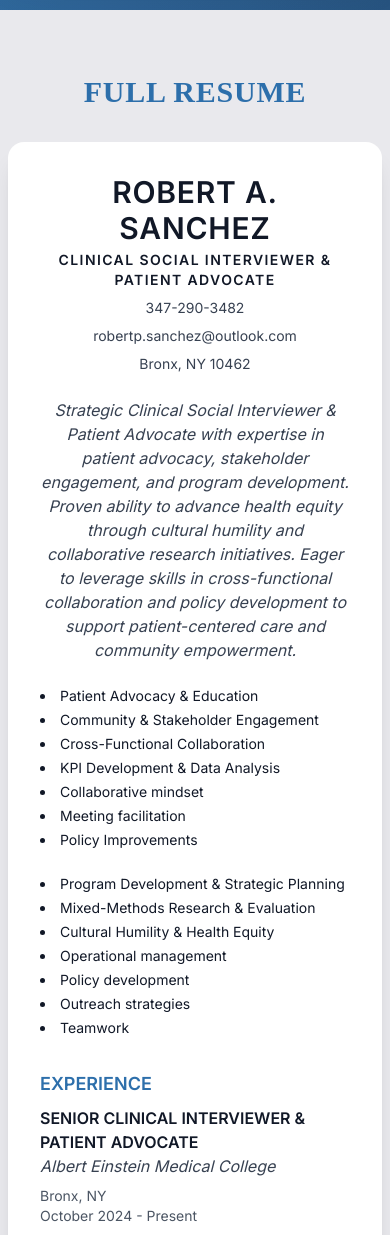
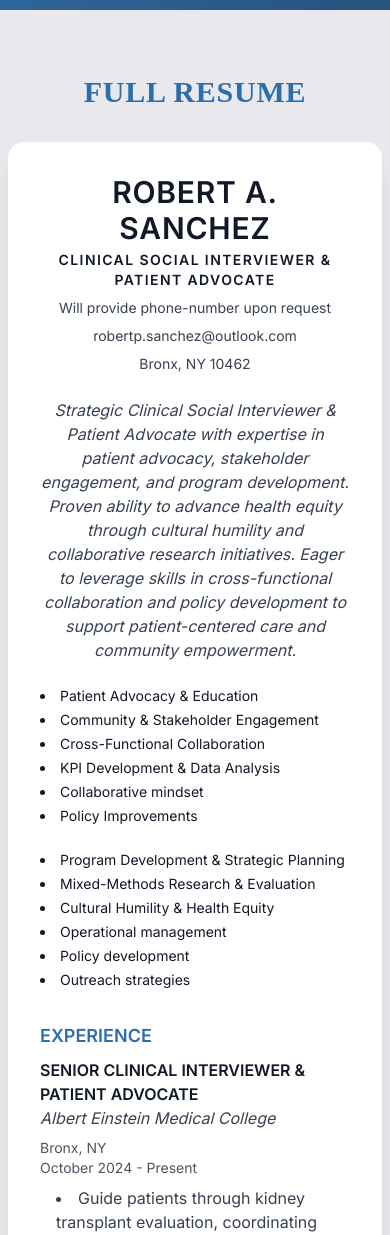
Before and after one commit to pitosanchez/robertpsanchez.com, a React (Vite) app: page / in a window 390 px wide. Shown: the part 10433-11668 px from the top of the page. Built offline with nearby package versions, Linux system fonts and the light colour scheme; grey boxes are pictures that could not be loaded; a web font is replaced by a local one.

Commit message:
removed phone-number from resume

```diff
--- a/src/components/HomePage.tsx
+++ b/src/components/HomePage.tsx
@@ -795,7 +795,7 @@ My goal is to inform, inspire, and ignite connection. I help audiences see the p
                 Clinical Social Interviewer & Patient Advocate
               </div>
               <div className="flex flex-col sm:flex-row justify-center items-center gap-2 text-sm text-gray-700 mb-2">
-                <span>347-290-3482</span>
+                <span>Will provide phone-number upon request</span>
                 <span className="hidden sm:inline">|</span>
                 <span>robertp.sanchez@outlook.com</span>
                 <span className="hidden sm:inline">|</span>
@@ -818,7 +818,6 @@ My goal is to inform, inspire, and ignite connection. I help audiences see the p
                 <li>Cross-Functional Collaboration</li>
                 <li>KPI Development & Data Analysis</li>
                 <li>Collaborative mindset</li>
-                <li>Meeting facilitation</li>
                 <li>Policy Improvements</li>
               </ul>
               <ul className="list-disc list-inside space-y-1">
@@ -828,7 +827,6 @@ My goal is to inform, inspire, and ignite connection. I help audiences see the p
                 <li>Operational management</li>
                 <li>Policy development</li>
                 <li>Outreach strategies</li>
-                <li>Teamwork</li>
               </ul>
             </div>
             <div className="font-bold text-[#2D6FAB] text-lg mt-8 mb-2">
```
